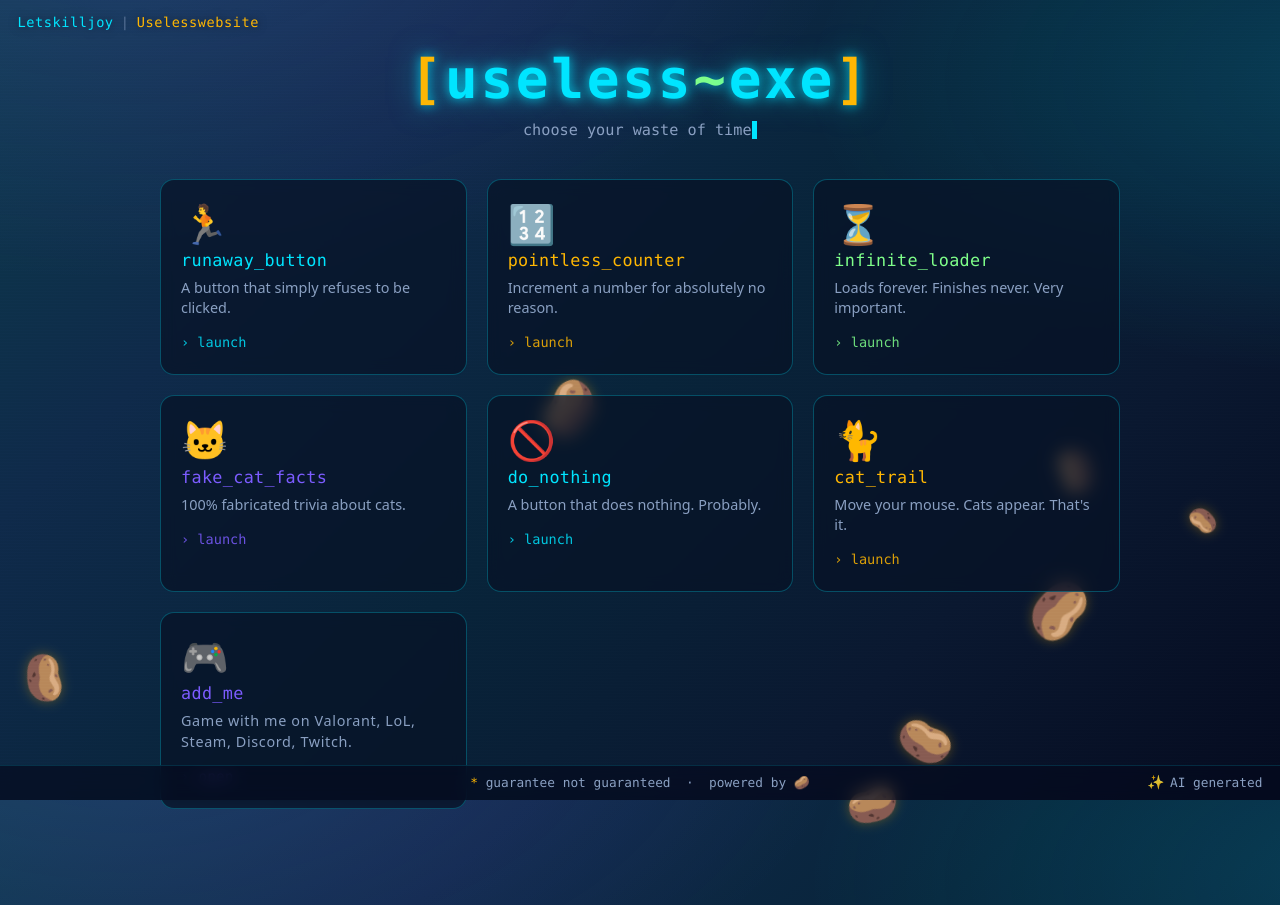
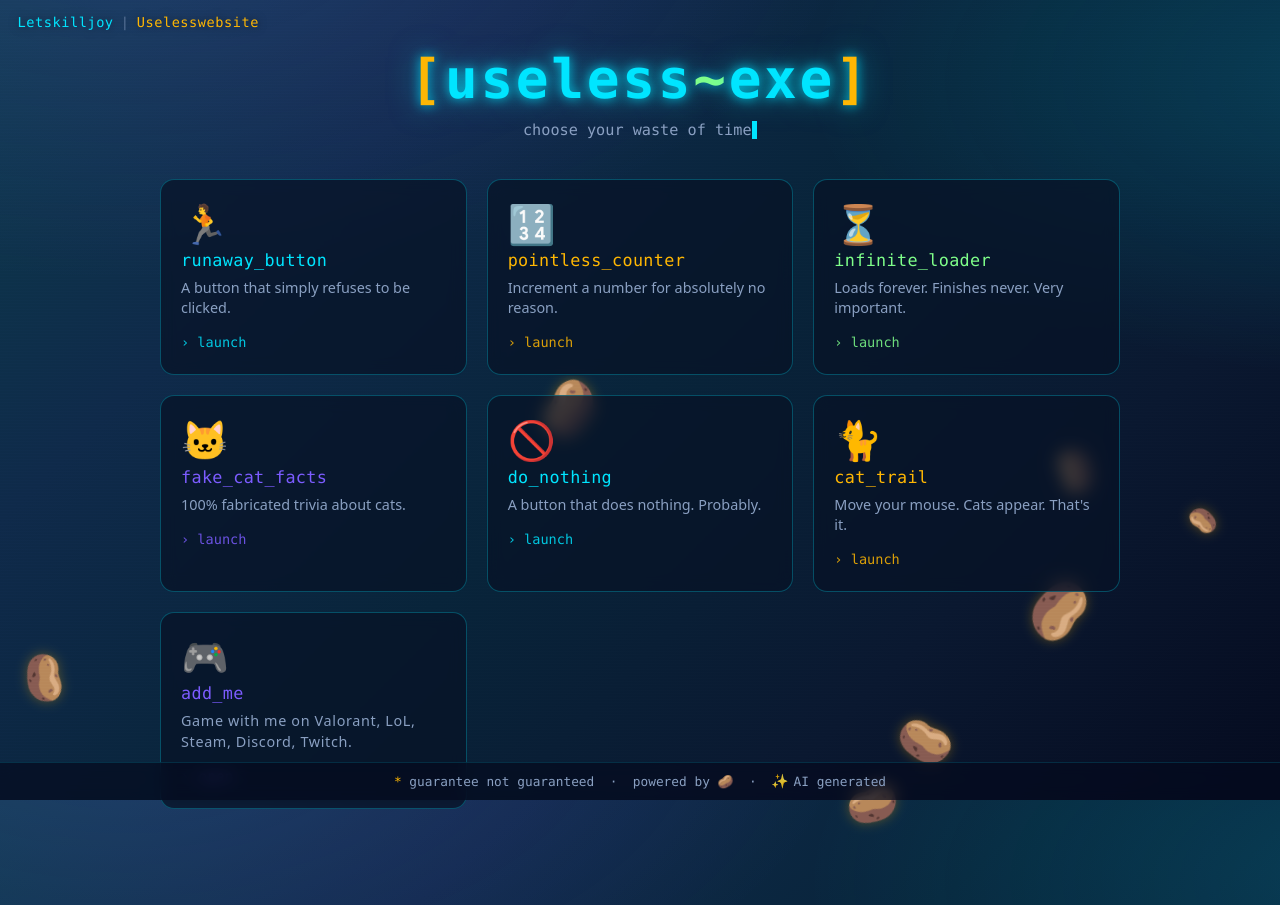
Before and after one commit to jasshs03/https-useless-website.pages.dev, a website with bundled scripts: page index.html in a window 1280 px wide. Built offline with nearby package versions, Linux system fonts and the light colour scheme.

Commit message:
Add spider web favicon and consolidate footer

```diff
--- a/css/styles.css
+++ b/css/styles.css
@@ -689,8 +689,7 @@ footer {
   right: 0;
   display: flex;
   align-items: center;
-  justify-content: space-between;
-  gap: 1rem;
+  justify-content: center;
   padding: 0.6rem 1.1rem;
   font-family: var(--font-mono);
   font-size: 0.8rem;
@@ -700,22 +699,13 @@ footer {
   backdrop-filter: blur(8px);
   z-index: 3;
 }
-footer .foot-left,
-footer .foot-right {
-  flex: 1 1 0;
-  display: flex;
-  align-items: center;
-}
-footer .foot-left  { justify-content: flex-start; }
-footer .foot-right { justify-content: flex-end; }
 footer .foot-center {
-  flex: 0 1 auto;
   text-align: center;
-  white-space: nowrap;
+  line-height: 1.4;
 }
 footer .accent { color: var(--accent-amber); }
 
-/* AI-generated label — plain footer text, matches the center copy */
+/* AI-generated label — inline with the rest of the footer text */
 .ai-badge {
   display: inline-flex;
   align-items: center;
@@ -732,8 +722,7 @@ footer .accent { color: var(--accent-amber); }
   50%      { opacity: 1;   transform: scale(1.15); }
 }
 
-/* On narrow screens, drop the left spacer so the center stays centered */
+/* On narrow screens, allow wrapping */
 @media (max-width: 520px) {
-  footer .foot-left { display: none; }
   footer .foot-center { font-size: 0.72rem; }
 }
--- a/index.html
+++ b/index.html
@@ -4,6 +4,7 @@
     <meta charset="UTF-8" />
     <meta name="viewport" content="width=device-width, initial-scale=1.0" />
     <title>useless.exe — main menu</title>
+    <link rel="icon" href="/favicon.svg" type="image/svg+xml" />
     <link rel="stylesheet" href="css/styles.css" />
     <script type="module" src="js/main.js"></script>
   </head>
@@ -73,12 +74,9 @@
     </main>
 
     <footer>
-      <span class="foot-left"></span>
-      <span class="foot-center"><span class="accent">*</span> guarantee not guaranteed &nbsp;·&nbsp; powered by 🥔</span>
-      <span class="foot-right">
-        <span class="ai-badge" title="This site was generated with AI assistance">
-          <span class="spark">✨</span> AI generated
-        </span>
+      <span class="foot-center">
+        <span class="accent">*</span> guarantee not guaranteed &nbsp;·&nbsp; powered by 🥔 &nbsp;·&nbsp;
+        <span class="ai-badge"><span class="spark">✨</span> AI generated</span>
       </span>
     </footer>
   </body>
```
Also changed, not shown: pages/cat-facts.html (+4 -6 lines), pages/cat-trail.html (+4 -6 lines), pages/counter.html (+4 -6 lines), pages/loader.html (+4 -6 lines), pages/nothing.html (+4 -6 lines), pages/runaway.html (+4 -6 lines), favicon.svg (added).
